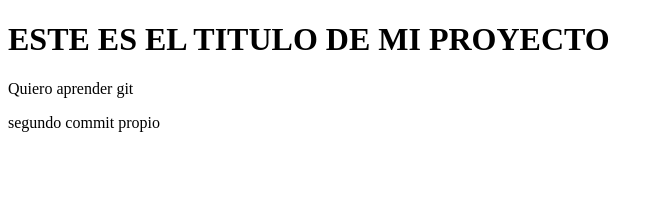
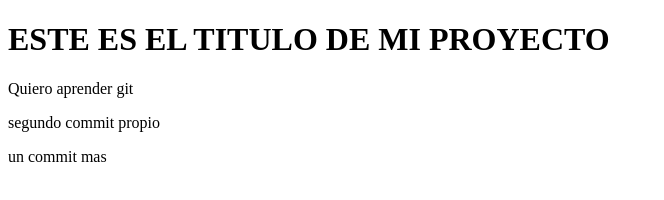
Before and after one commit to KarlaPatricia/Seminario_Git_Github, a plain HTML site: page index.html in a window 1280 px wide. Shown: the whole page, without its empty margins (0-664 px from the left). Drawn offline with Linux system fonts and the light colour scheme.

Commit message:
cuarta linea de tiempo

```diff
--- a/index.html
+++ b/index.html
@@ -9,5 +9,6 @@
     <h1>ESTE ES EL TITULO DE MI PROYECTO</h1>
     <p>Quiero aprender git</p>
     <p>segundo commit propio</p>
+    <p>un commit mas</p>
 </body>
 </html>
```
